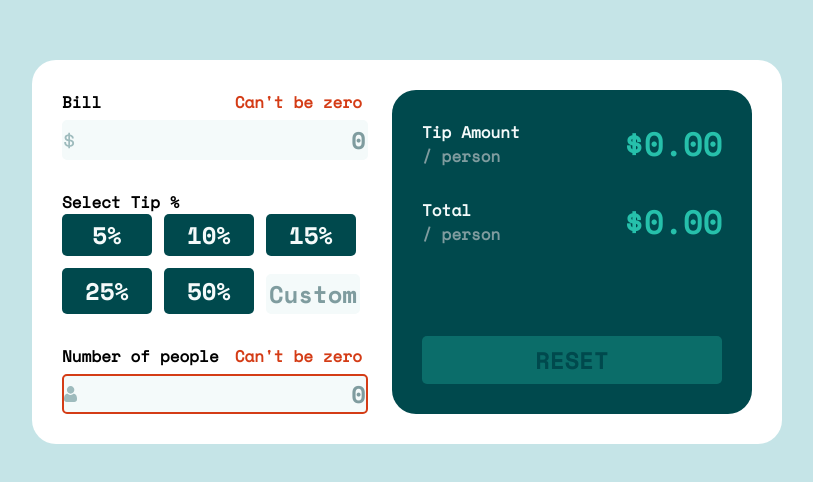
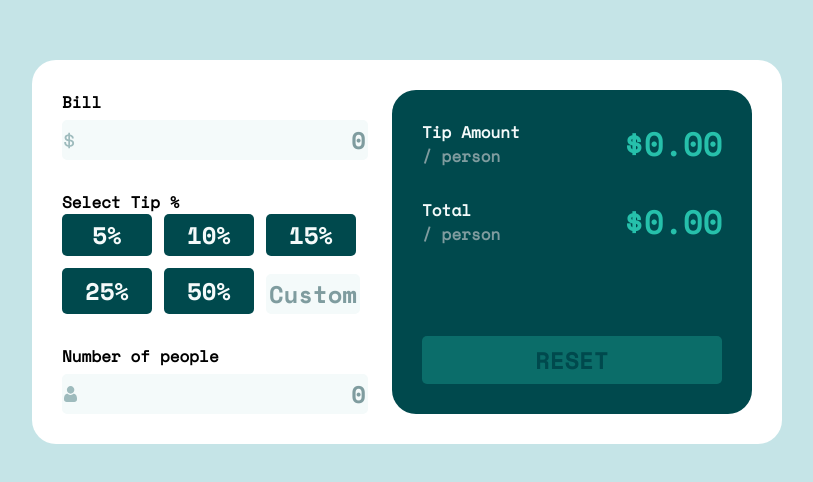
Before and after one commit to jmhar3/100-days-tip-calculator, a React (Create React App) app in the folder tip-calculator/: page / in a window 1280 px wide. Shown: the part 148-630 px from the top of the page, without its empty margins (233-1046 px from the left). Built offline with nearby package versions, Linux system fonts and the light colour scheme.

Commit message:
fix error + 0 input related bugs

```diff
--- a/tip-calculator/src/components/BillTotal.js
+++ b/tip-calculator/src/components/BillTotal.js
@@ -4,7 +4,7 @@ export const BillTotal = ({ setBill, bill }) => {
   const onChange = useCallback(
     (event) => {
       event.target.value === ""
-        ? setBill(undefined)
+        ? setBill(0)
         : setBill(parseInt(event.target.value));
     },
     [setBill]
@@ -14,7 +14,7 @@ export const BillTotal = ({ setBill, bill }) => {
     <div id="bill-total">
       <span>
         <p>Bill</p>
-        {!bill && <p className="error">Can't be zero</p>}
+        {bill === 0 && <p className="error">Can't be zero</p>}
       </span>
       <input
         type="number"
--- a/tip-calculator/src/components/PeopleTotal.js
+++ b/tip-calculator/src/components/PeopleTotal.js
@@ -13,14 +13,14 @@ export const PeopleTotal = ({ setPeople, people }) => {
     <div id="people-total">
       <span>
         <p>Number of people</p>
-        {!people && <p className="error">Can't be zero</p>}
+        {people === 0 && <p className="error">Can't be zero</p>}
       </span>
       <input
         type="number"
         value={people}
         placeholder="0"
         onChange={onChange}
-        style={{ border: !people && "2px solid hsl(12, 81%, 46%)" }}
+        style={{ border: people === 0 && "2px solid hsl(12, 81%, 46%)" }}
       />
     </div>
   );
```
